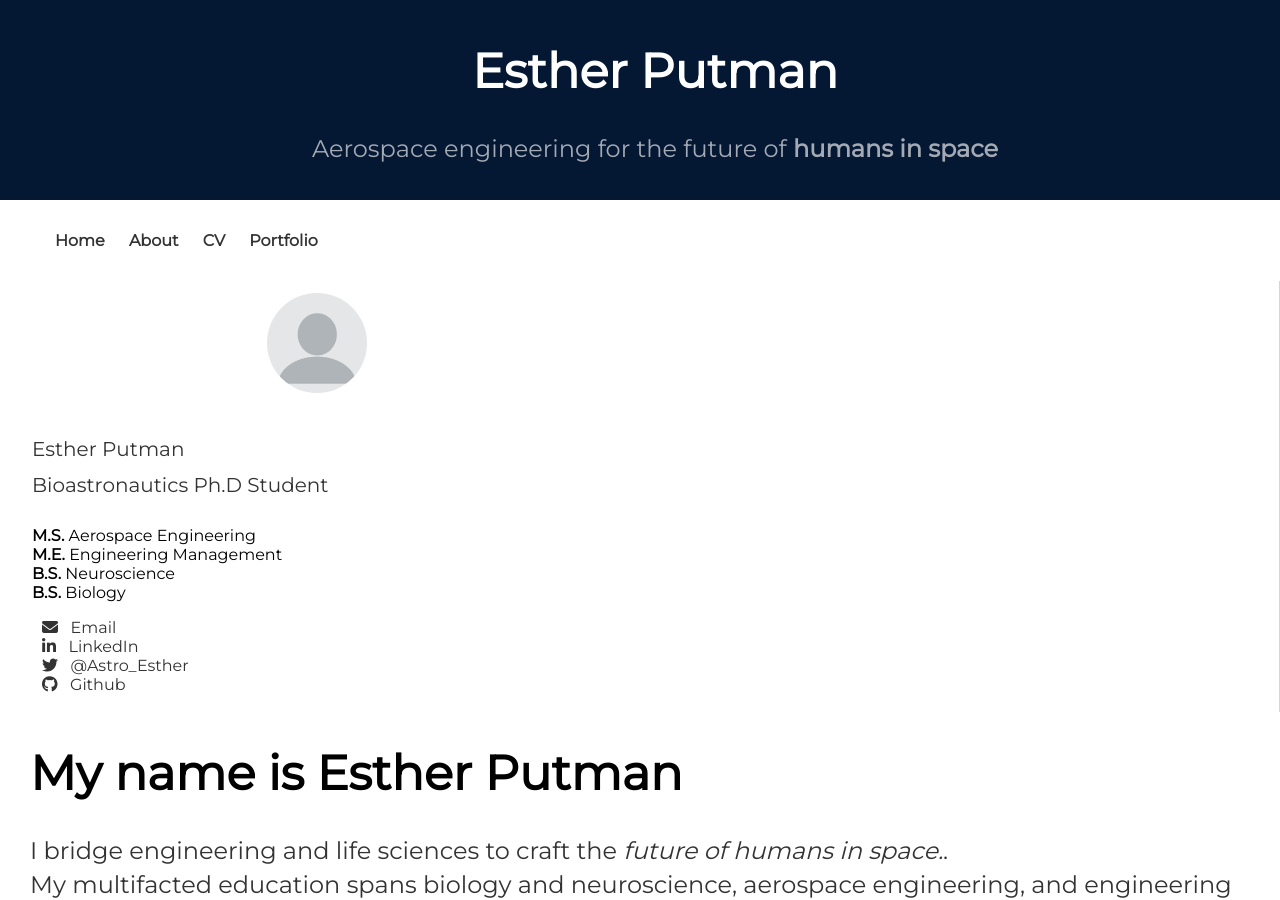
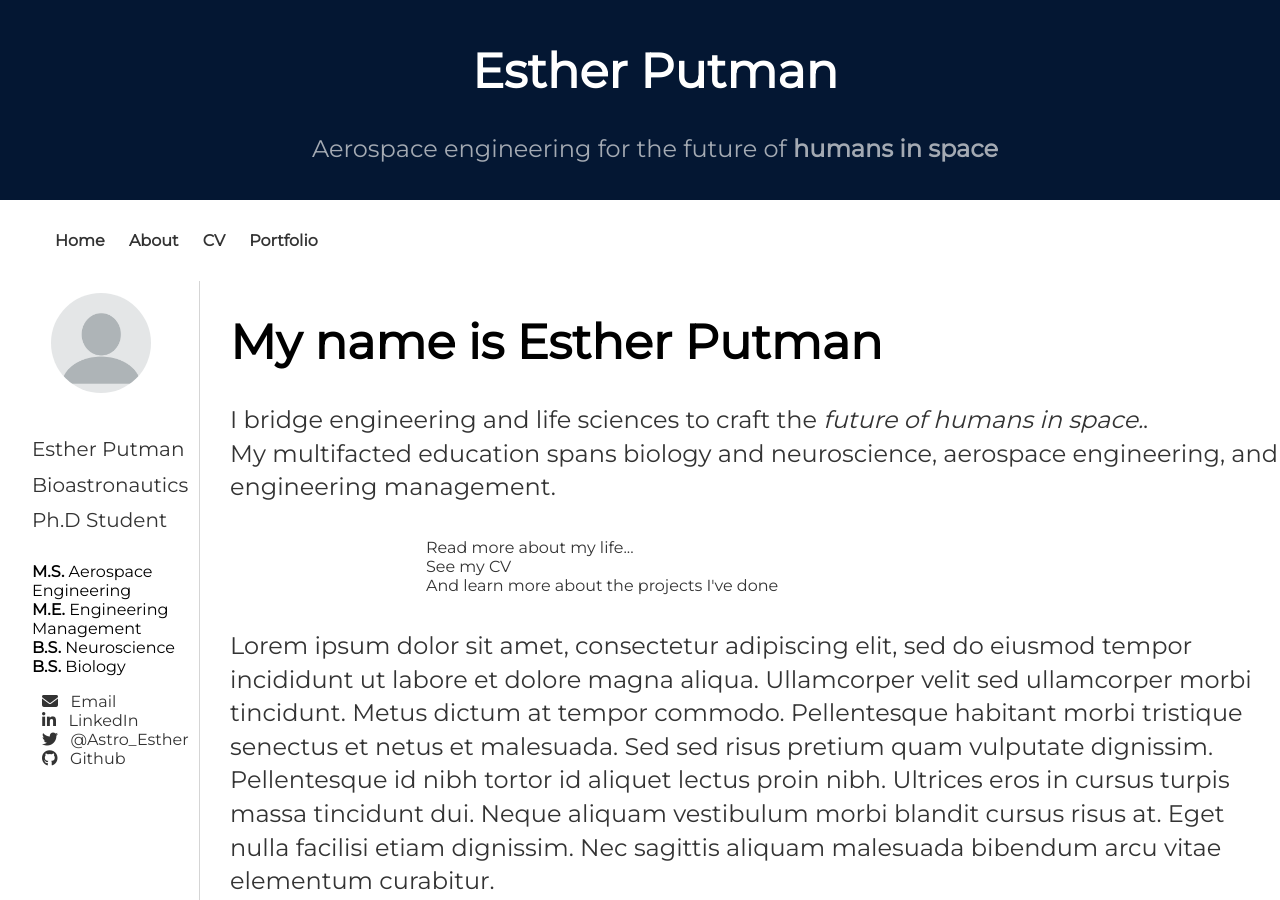
Before and after one commit to eputman/eputman.github.io, a Jekyll site: the page built from index.html, in a window 1280 px wide and 900 px high. Built offline with Jekyll 4.4.1, drawn with Linux system fonts in a browser that asks for light colours; nearby versions of some CDN libraries.

Commit message:
Update index.html

```diff
--- a/index.html
+++ b/index.html
@@ -2,7 +2,7 @@
 layout: default
 title: Esther Putman, Aerospace Engineer
 ---
-<div>
+<div class="main-content">
 <div class="sidebar">
 	<div class = "center">
 	<img src="images/profile.png" alt="A headshot of Esther" class="profile">
@@ -49,4 +49,4 @@
 	</div> <!-- /info -->
 </div> <!-- /content -->
 
-</div>
+</div> <!-- /main-content-->
```
